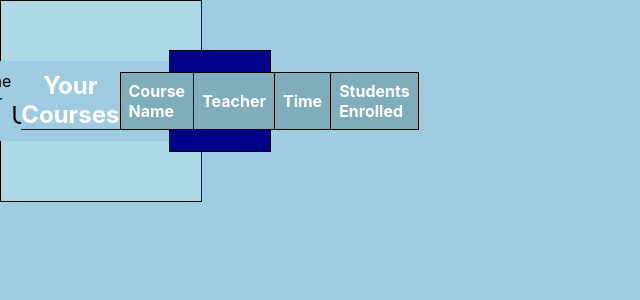
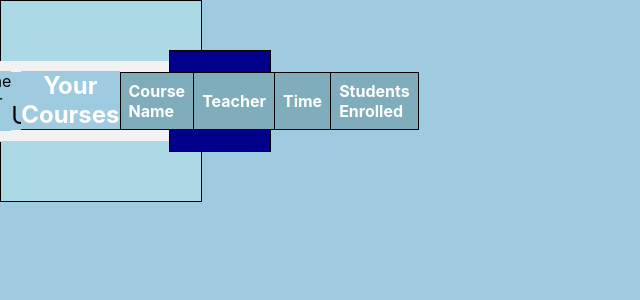
Before and after one commit to HikaruKurusu/Lab-8-Mini-Proj-CSE-108, a React (Create React App) app in the folder lab08/: page /teacher-home in a window 1280 px wide. Shown: the top 300 px of the page, without its empty margins (0-640 px from the left). Built offline with nearby package versions, Linux system fonts and the light colour scheme.

Commit message:
fixed TeacherHome squish

```diff
--- a/lab08/src/teacher_pages/TeacherHome.css
+++ b/lab08/src/teacher_pages/TeacherHome.css
@@ -13,6 +13,8 @@
     justify-content: space-between;
     align-items: center;
     padding: 10px;
+    background-color: #f2f2f2;
+    border-bottom: 1px solid #ccc;
 }
 
 .outerHeader .left {
```
